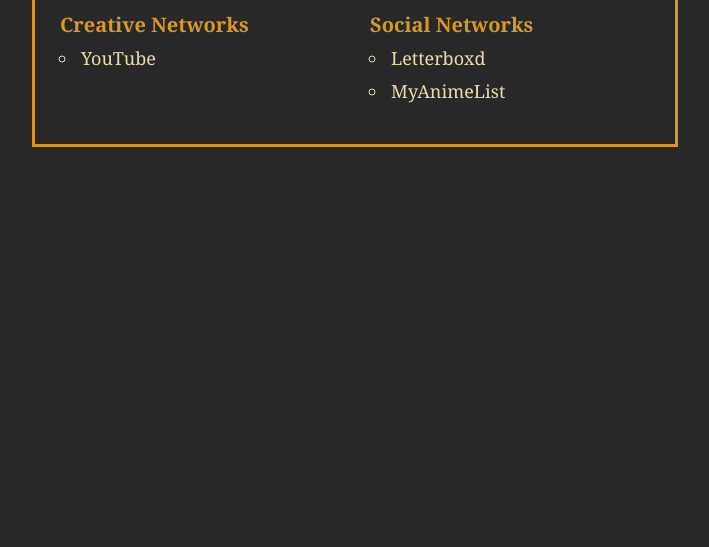
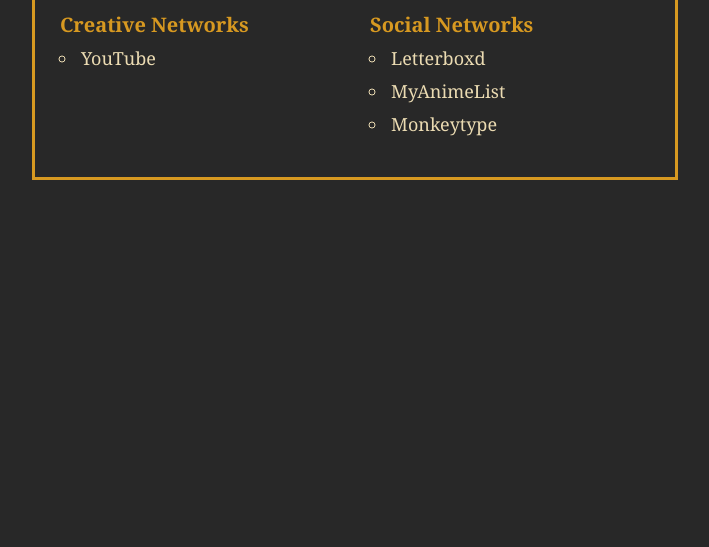
Before and after one commit to michaelpopp/personal-website, a plain HTML site: page pages/social-links.html in a window 1280 px wide. Shown: the part 253-800 px from the top of the page, without its empty margins (285-994 px from the left). Drawn offline with Linux system fonts and the light colour scheme.

Commit message:
new social link

```diff
--- a/pages/social-links.html
+++ b/pages/social-links.html
@@ -45,6 +45,9 @@
             <li>
               <a href="https://myanimelist.net/profile/OnesComplement">MyAnimeList</a>
             </li>
+	    <li>
+	      <a href="https://monkeytype.com/profile/onescomplement">Monkeytype</a>
+            </li>
           </ul>
         </div>
       </div>
```
Also changed, not shown: pages/interesting-webpages.html (+4 -4 lines).
